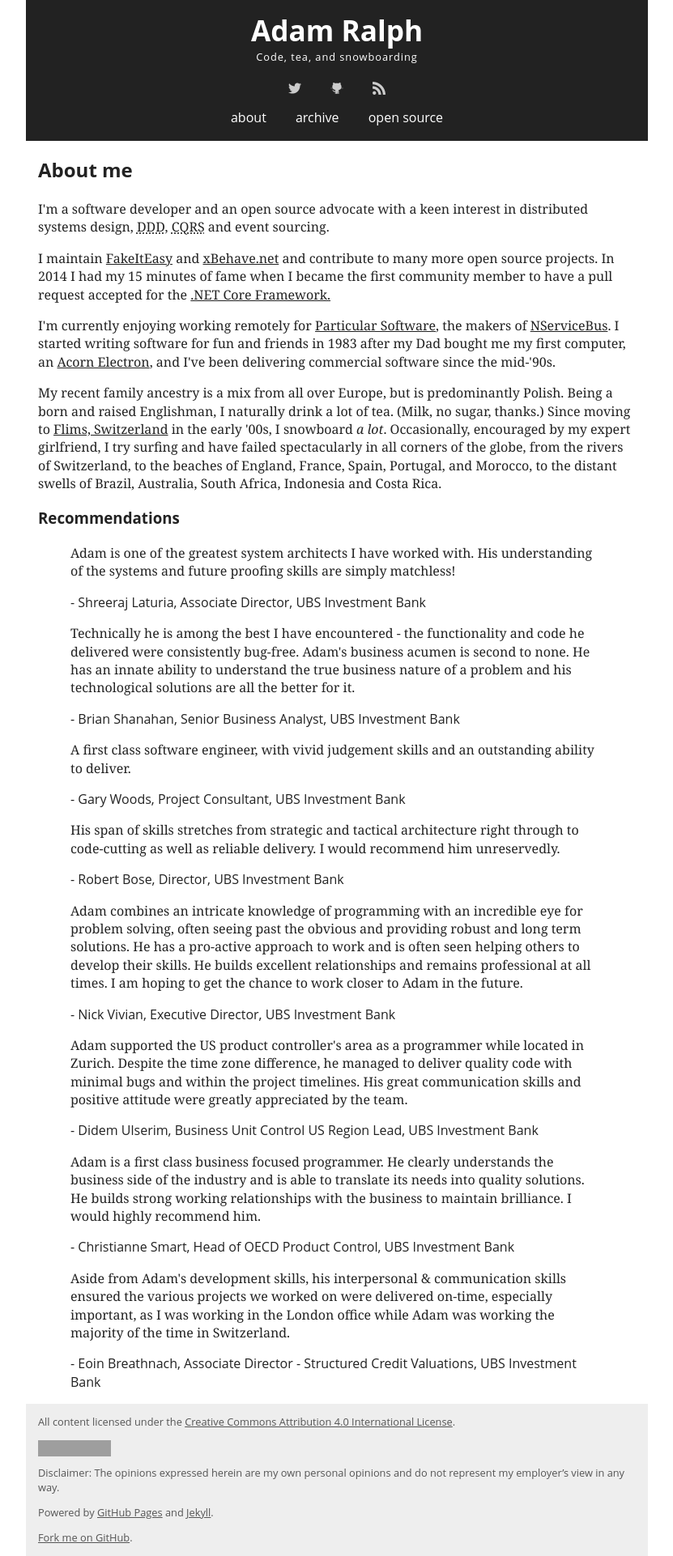
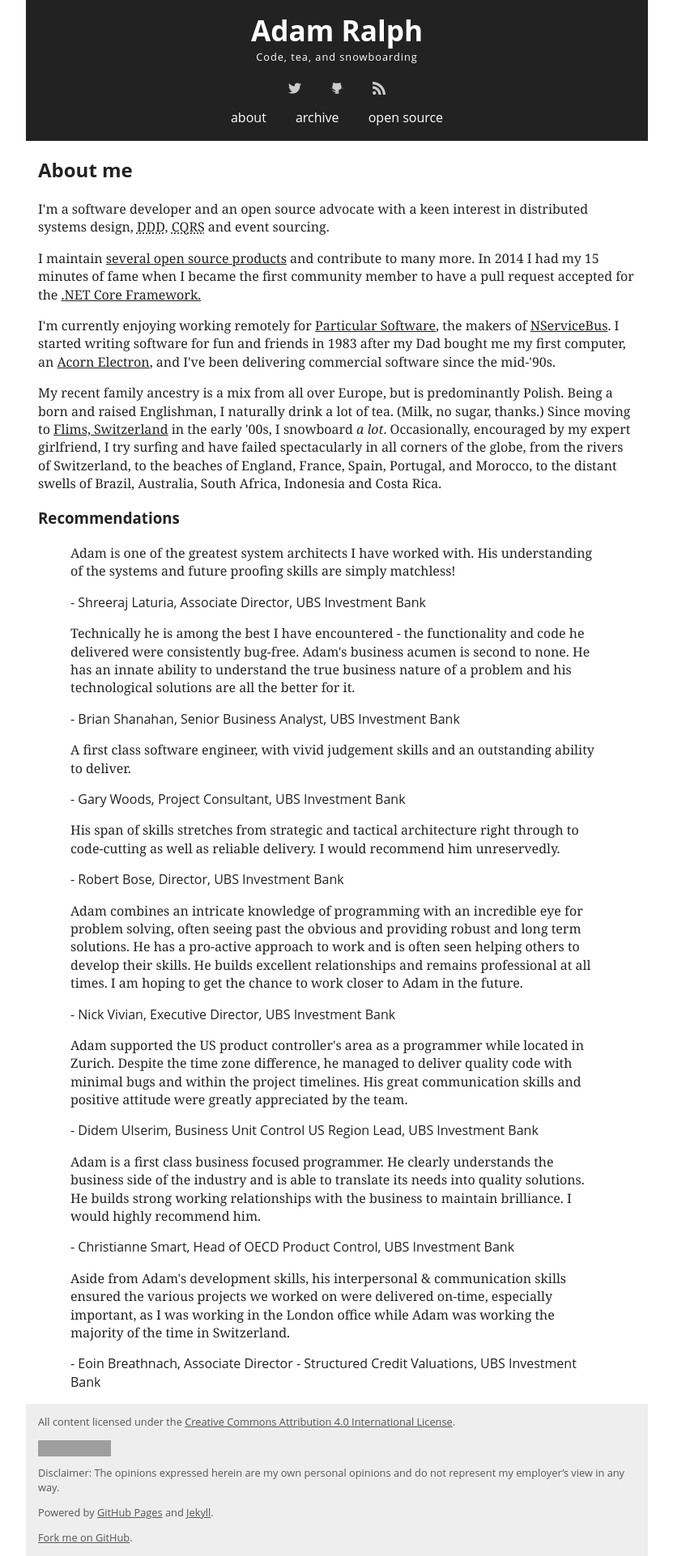
Before and after one commit to adamralph/adamralph.github.com, a Jekyll site: the page built from about.html, in a window 1280 px wide. Shown: the whole page at 81% size, without its empty margins (224-1055 px from the left). Built offline with Jekyll 4.4.1, drawn with Linux system fonts in a browser that asks for light colours; grey boxes are pictures that could not be loaded.

Commit message:
update about

```diff
--- a/about.html
+++ b/about.html
@@ -4,7 +4,7 @@
 ---
     <h2>About me</h2>
     <p>I'm a software developer and an open source advocate with a keen interest in distributed systems design, <abbr title="Domain Driven Design">DDD</abbr>, <abbr title="Command Query Responsibility Segregation">CQRS</abbr> and event sourcing.</p>
-    <p>I maintain <a href="https://github.com/FakeItEasy/FakeItEasy/">FakeItEasy</a> and <a href="http://github.com/xbehave/xbehave.net/">xBehave.net</a> and contribute to many more open source projects. In 2014 I had my 15 minutes of fame when I became the first community member to have a pull request accepted for the <a href="https://github.com/dotnet/corefx/pull/31">.NET Core Framework.</a></p>
+    <p>I maintain <a href="/open-source/">several open source products</a> and contribute to many more. In 2014 I had my 15 minutes of fame when I became the first community member to have a pull request accepted for the <a href="https://github.com/dotnet/corefx/pull/31">.NET Core Framework.</a></p>
     <p>I'm currently enjoying working remotely for <a href="https://particular.net/">Particular Software</a>, the makers of <a href="https://particular.net/nservicebus">NServiceBus</a>. I started writing software for fun and friends in 1983 after my Dad bought me my first computer, an <a href="https://en.wikipedia.org/wiki/Acorn_Electron">Acorn Electron</a>, and I've been delivering commercial software since the mid-'90s.</p>
     <p>My recent family ancestry is a mix from all over Europe, but is predominantly Polish. Being a born and raised Englishman, I naturally drink a lot of tea. (Milk, no sugar, thanks.) Since moving to <a href="https://en.wikipedia.org/wiki/Flims">Flims, Switzerland</a> in the early '00s, I snowboard <em>a lot</em>. Occasionally, encouraged by my expert girlfriend, I try surfing and have failed spectacularly in all corners of the globe, from the rivers of Switzerland, to the beaches of England, France, Spain, Portugal, and Morocco, to the distant swells of Brazil, Australia, South Africa, Indonesia and Costa Rica.</p>
     <h3>Recommendations</h3>
```
